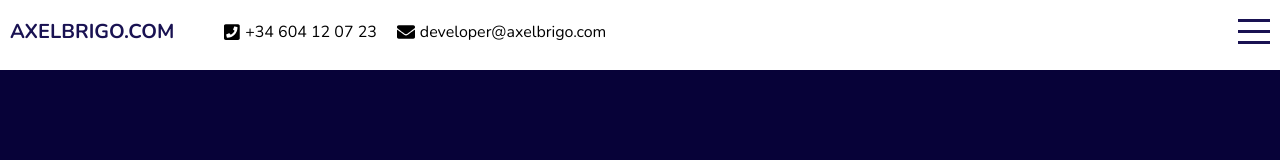
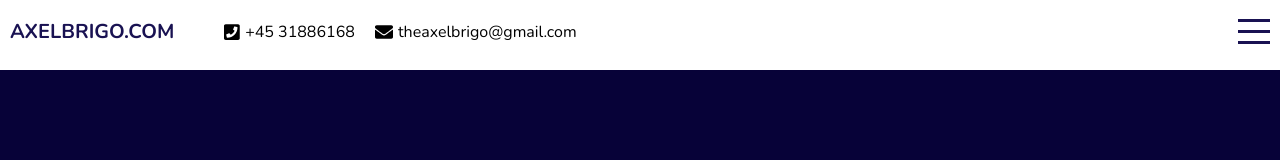
Before and after one commit to axelbrigo/portfolio-in-react, a React (Create React App) app: page / in a window 1280 px wide. Shown: the top 160 px of the page. Built offline with nearby package versions, Linux system fonts and the light colour scheme.

Commit message:
actualizacion del cv

```diff
--- a/src/components/topbar/TopBar.jsx
+++ b/src/components/topbar/TopBar.jsx
@@ -3,7 +3,7 @@ import './topbar.css'
 
 
 
-export default function TopBar({menuOpen, setMenuOpen}) {
+export default function TopBar({ menuOpen, setMenuOpen }) {
     return (
         <div className={'topbar ' + (menuOpen && "active")}>
             <div className='wrapper'>
@@ -11,11 +11,11 @@ export default function TopBar({menuOpen, setMenuOpen}) {
                     <a href='#intro' className='logo'>AXELBRIGO.COM</a>
                     <div className="itemContainer">
                         <i className="fas fa-phone-square icon"></i>
-                        <span>+34 604 12 07 23</span>
+                        <span>+45 31886168</span>
                     </div>
                     <div className="itemContainer">
                         <i class="fas fa-envelope icon"></i>
-                        <span>developer@axelbrigo.com</span>
+                        <span>theaxelbrigo@gmail.com</span>
                     </div>
                 </div>
                 <div className='righ'>
```
Also changed, not shown: 4 other files (tests, documents, lock files or other folders). Lines whose indentation alone changed are shown as unchanged.
